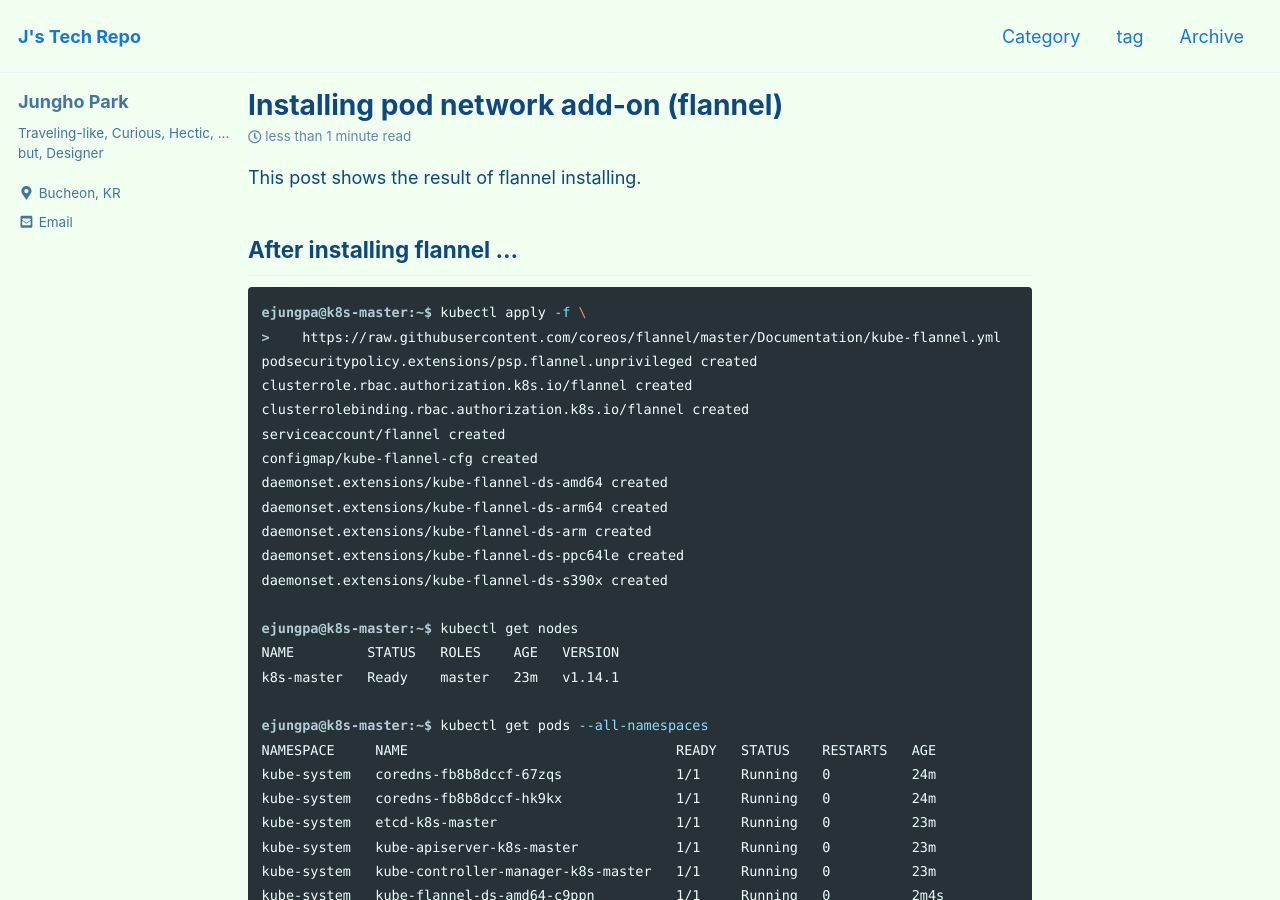
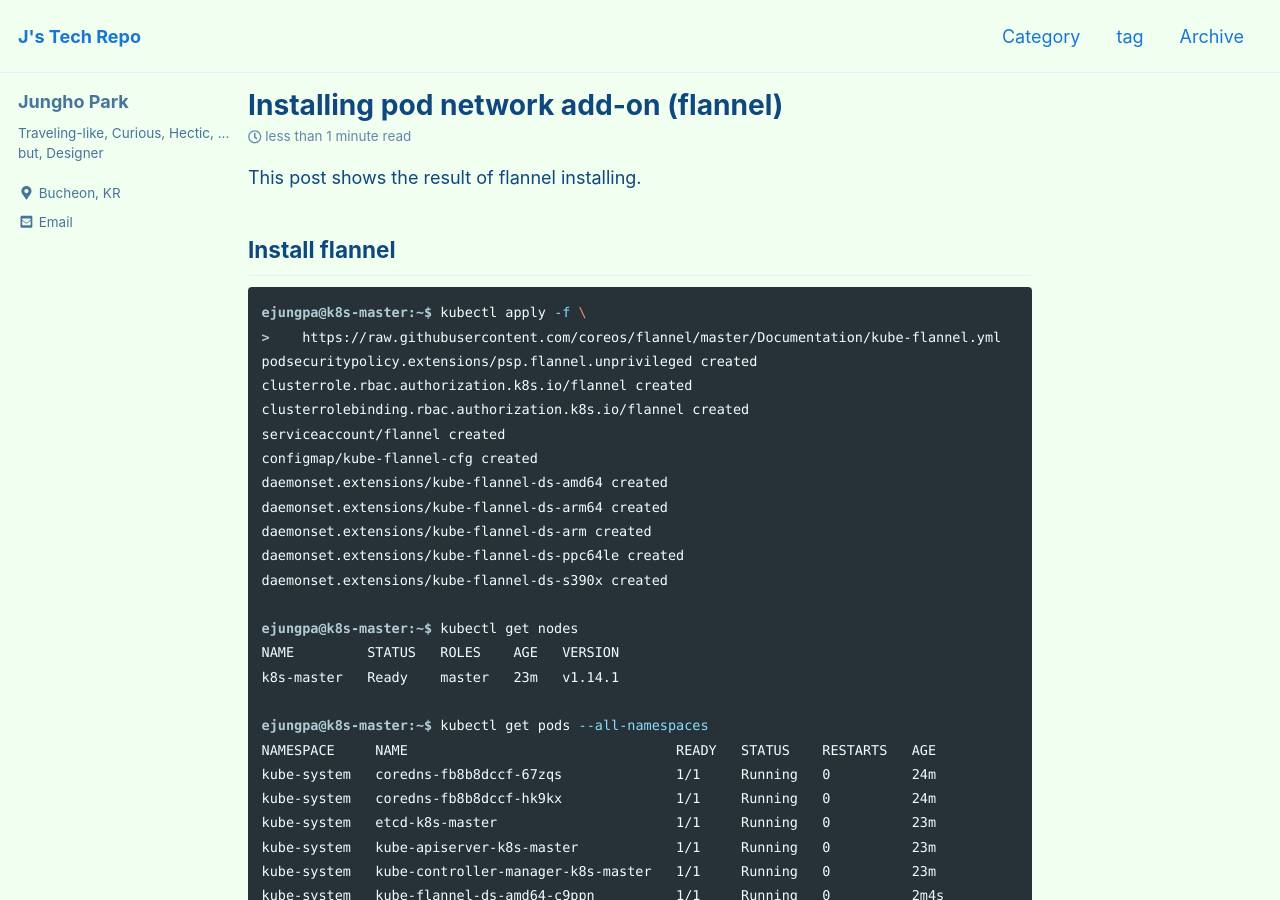
Before and after one commit to unipark00/tekrepo, a Jekyll site: the page built from _posts/2019-04-10-install-pod-network-add-on.md, in a window 1280 px wide and 900 px high. Built offline with Jekyll 4.4.1, drawn with Linux system fonts in a browser that asks for light colours; cached includes are drawn as plain includes.

Commit message:
Update and rename 2019-04-10-flannel_install.md to 2019-04-10-install-pod-network-add-on.md

````diff
--- a/_posts/2019-04-10-flannel_install.md
+++ b/_posts/2019-04-10-install-pod-network-add-on.md
@@ -9,7 +9,7 @@ toc: false
 
 This post shows the result of flannel installing.
 
-## After installing flannel ...
+## Install flannel
 ```console
 ejungpa@k8s-master:~$ kubectl apply -f \
 >    https://raw.githubusercontent.com/coreos/flannel/master/Documentation/kube-flannel.yml
````
